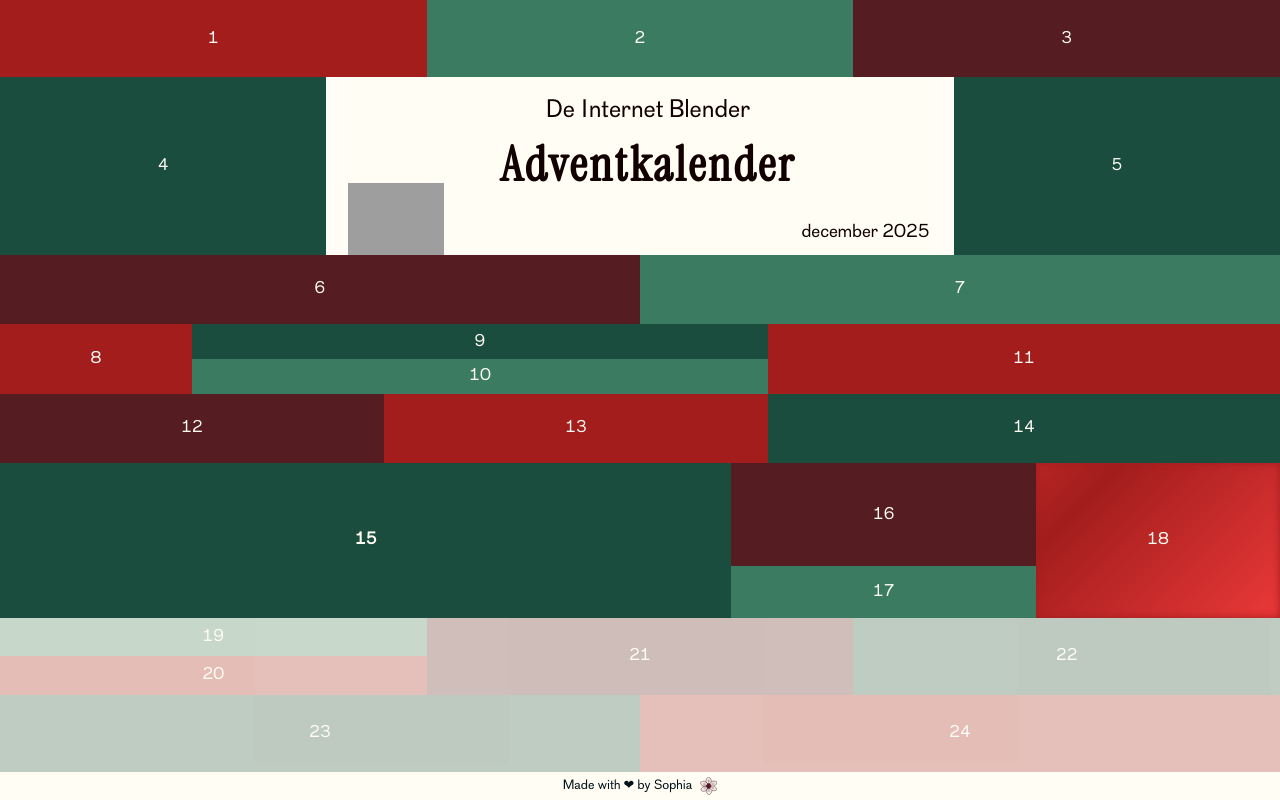
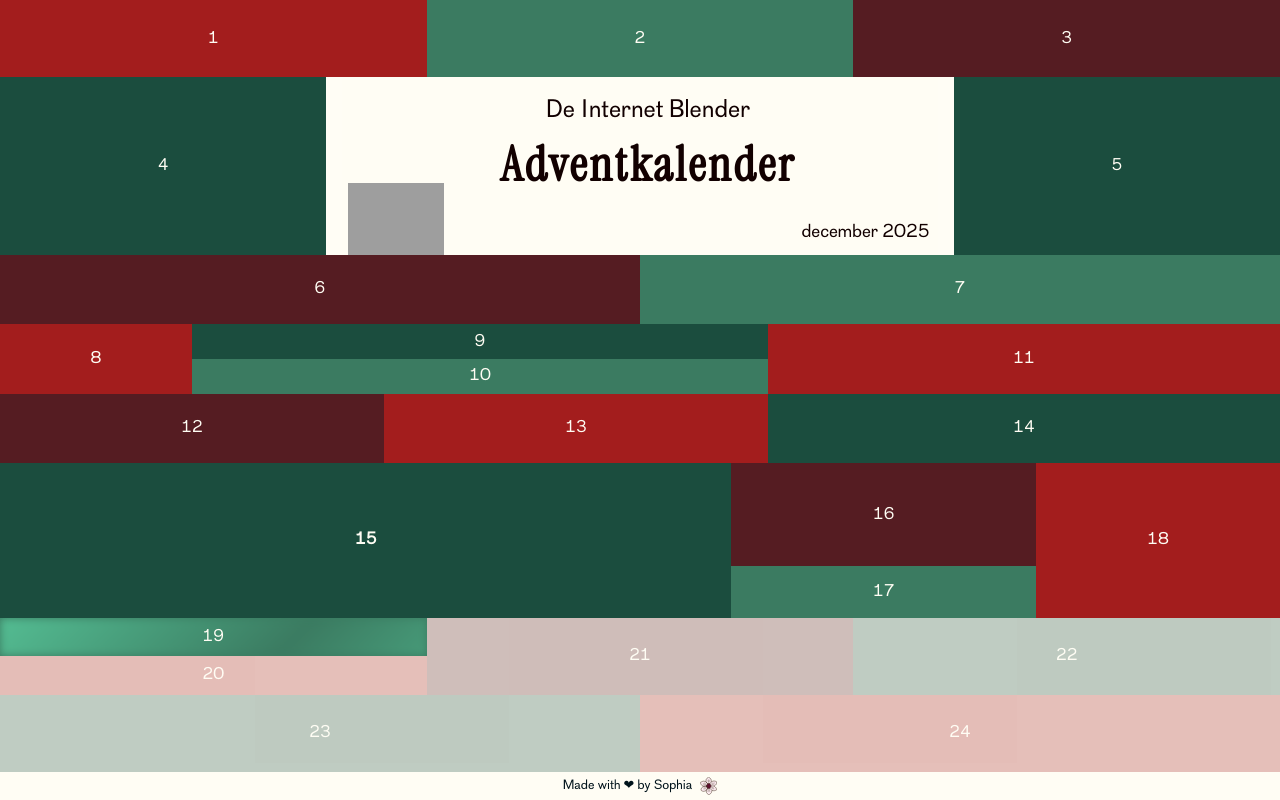
Before and after one commit to sophiavl/portfolio2025, a Nuxt app: page /adventkalender in a window 1280 px wide. Built offline with nearby package versions, Linux system fonts and the light colour scheme; grey boxes are pictures that could not be loaded.

Commit message:
19 december

```diff
--- a/pages/adventkalender.vue
+++ b/pages/adventkalender.vue
@@ -175,7 +175,7 @@
             <p>17</p>
           </button>
         </div>
-        <button :disabled="unlockedDay < 18" id="glow-on-hover" @click="openOverlay(dayData[17])" :class="[
+        <button :disabled="unlockedDay < 18" @click="openOverlay(dayData[17])" :class="[
           'w-1/5 h-full flex justify-center items-center text-xl ',
           unlockedDay >= 18
             ? 'bg-[#A31D1D]'
@@ -186,7 +186,7 @@
       </div>
       <div class="flex h-[10%] w-screen">
         <div class="flex flex-col h-full w-1/3">
-          <button :disabled="unlockedDay < 19" @click="openOverlay(dayData[18])" :class="[
+          <button :disabled="unlockedDay < 19" id="glow-on-hover" @click="openOverlay(dayData[18])" :class="[
             'h-1/2 flex justify-center items-center text-xl ',
             unlockedDay >= 19
               ? 'bg-[#3B7B61]'
@@ -266,7 +266,7 @@ function openOverlay(dayObject) {
   src.value = dayObject.src
 }
 const overlay = ref(false);
-const unlockedDay = ref(18);
+const unlockedDay = ref(19);
 const mounted = ref(false);
 
 onMounted(() => {
@@ -421,8 +421,9 @@ const dayData = [
   {
     day: 19,
     date: "19 december",
-    text: "Tekst dag 3...",
-    link: "https://example.com",
+    text: "",
+    link: "https://puginarug.com/",
+    vakje: "scratch"
   },
   {
     day: 20,
@@ -477,12 +478,12 @@ const dayData = [
   height: 100%;
 
   background: linear-gradient(-45deg,
-      #A31D1D,
-      #ec3939,
-      #A31D1D,
-      #ec3939,
-      #A31D1D,
-      #ec3939);
+      #3B7B61,
+      #58c89b,
+      #3B7B61,
+      #58c89b,
+      #3B7B61,
+      #58c89b);
   background-size: 400% 400%;
   animation: gradient 5s ease infinite reverse;
   filter: blur(4px);
```
